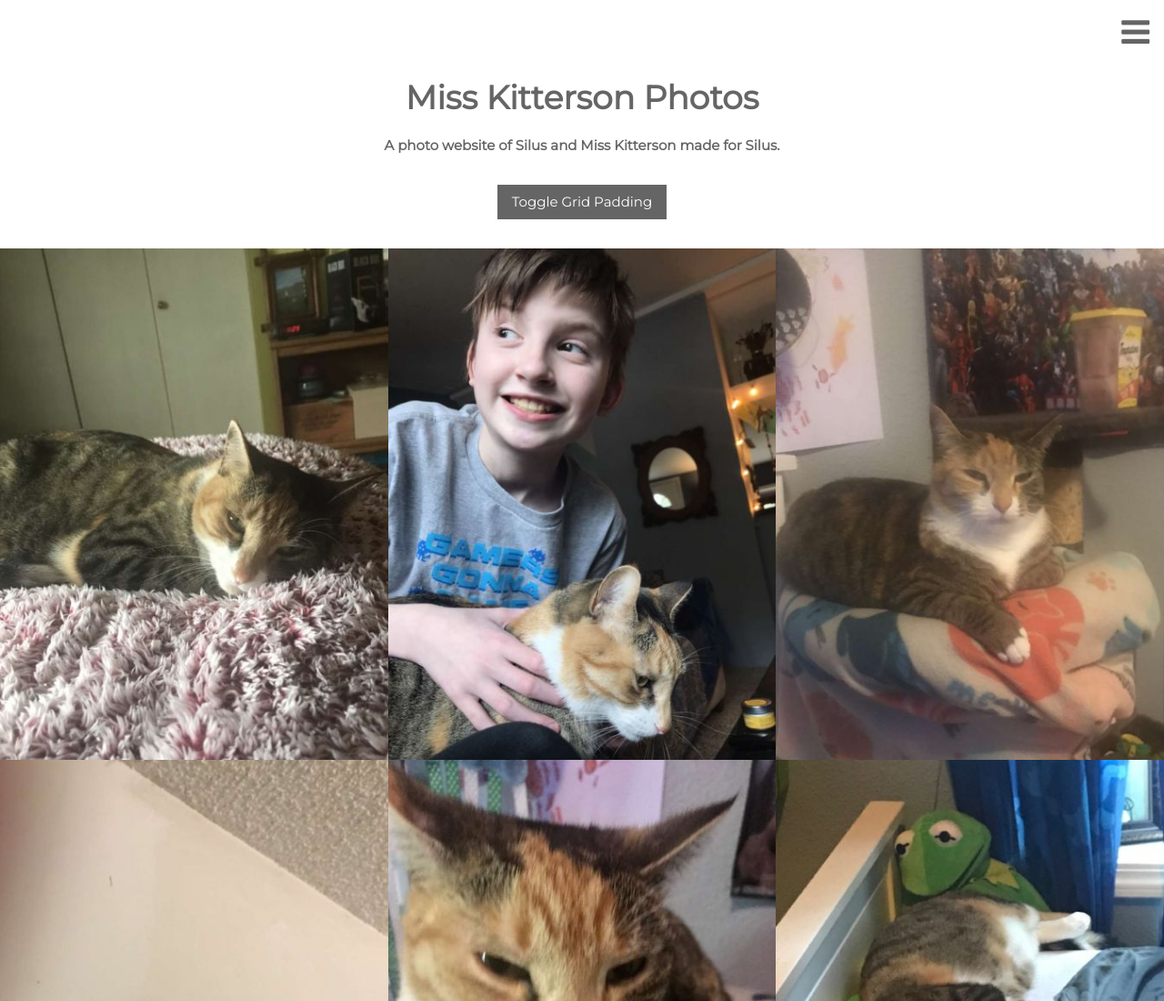
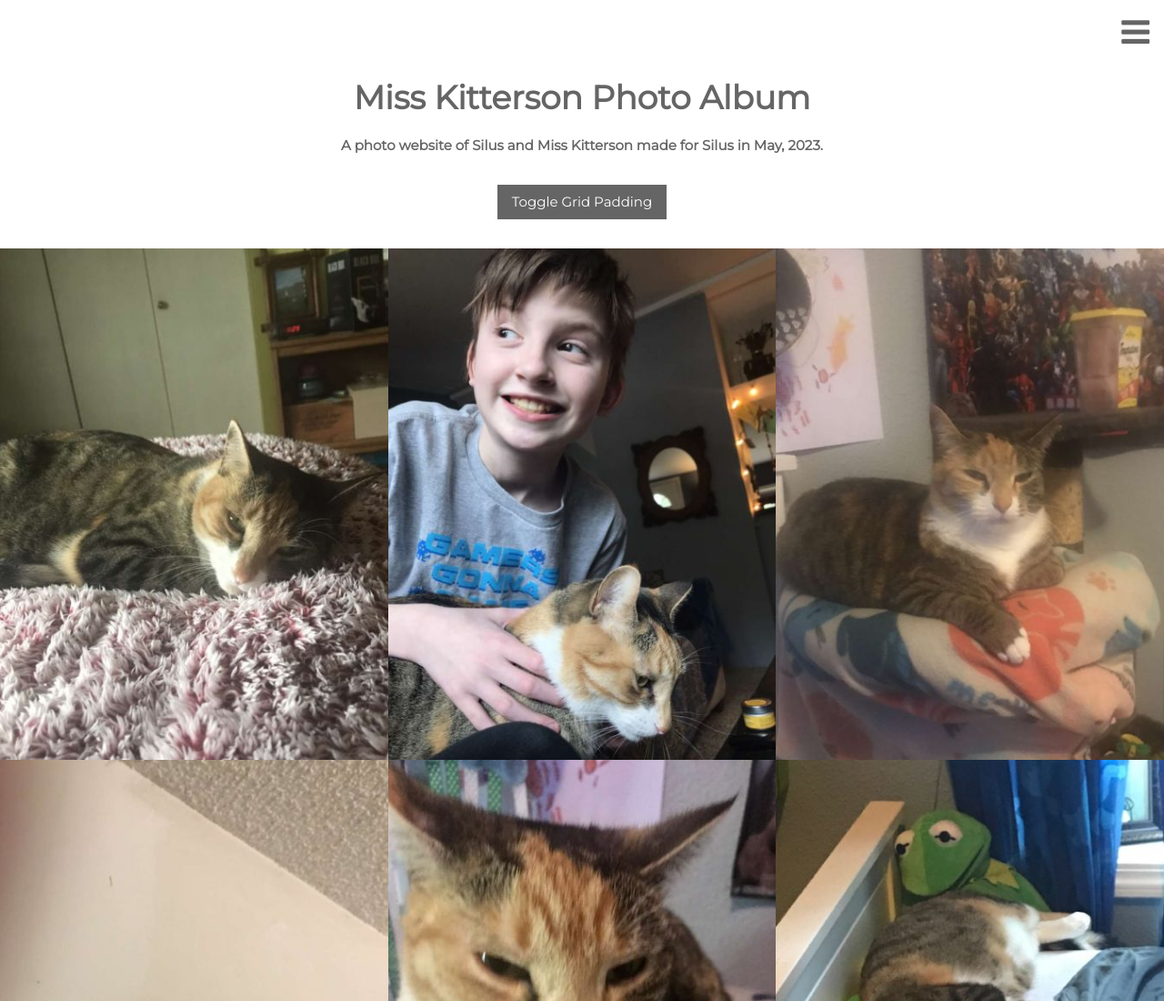
Before and after one commit to bbauska/MissK, a plain HTML site: page index.html in a window 1280 px wide. Shown: the top 1100 px of the page at 91% size. Drawn offline with Linux system fonts and the light colour scheme.

Commit message:
Update index.html

```diff
--- a/index.html
+++ b/index.html
@@ -43,8 +43,8 @@
 <span class="w3-button w3-xxlarge w3-white w3-right" onclick="w3_open()"><i class="fa fa-bars"></i></span>
 <div class="w3-clear"></div>
 <header class="w3-center w3-margin-bottom">
-  <h1><b>Miss Kitterson Photos</b></h1>
-  <p><b>A photo website of Silus and Miss Kitterson made for Silus.</b></p>
+  <h1><b>Miss Kitterson Photo Album</b></h1>
+  <p><b>A photo website of Silus and Miss Kitterson made for Silus in May, 2023.</b></p>
   <p class="w3-padding-16"><button class="w3-button w3-black" onclick="myFunction()">Toggle Grid Padding</button></p>
 </header>
 </div>
```
